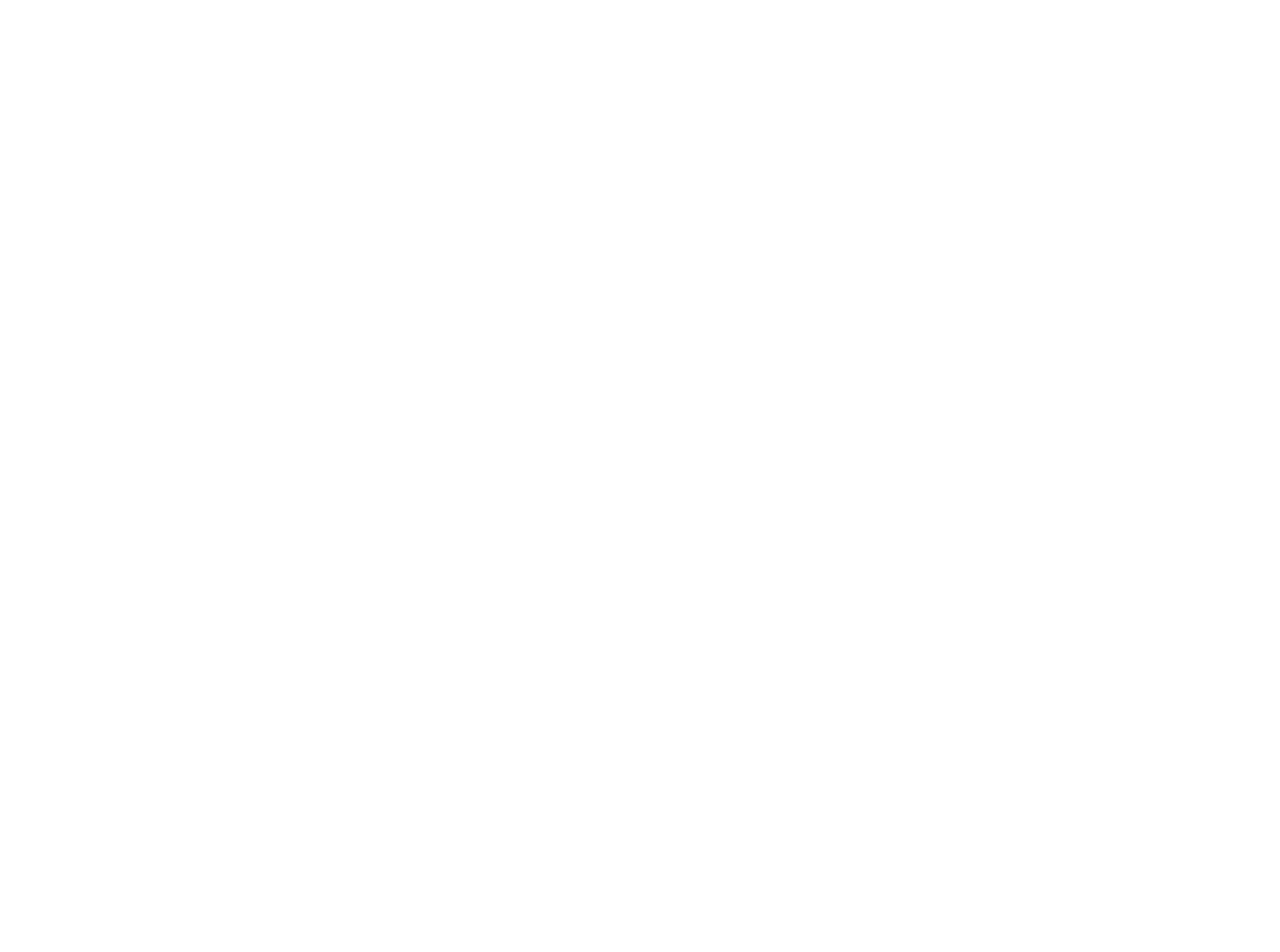
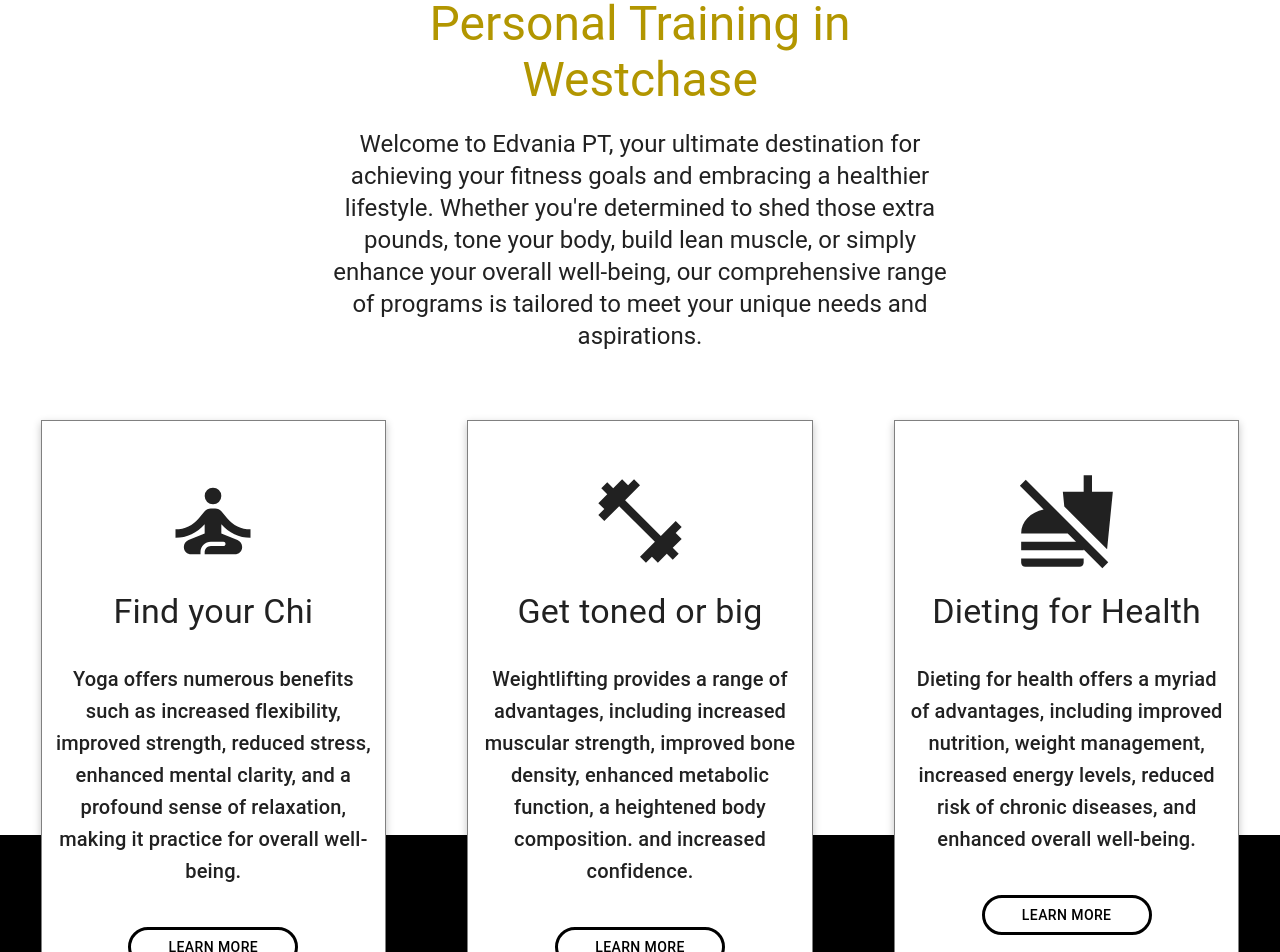
Before and after one commit to jamesdev4you/newpersonaltraining, a React (Create React App) app: page /about in a window 1280 px wide. Shown: the part 1180-2132 px from the top of the page. Built offline with nearby package versions, Linux system fonts and the light colour scheme.

Commit message:
homeoptions MVP

```diff
--- a/src/custom_components/Styled.js
+++ b/src/custom_components/Styled.js
@@ -13,3 +13,16 @@
   width: 170,
   marginTop: 10,
 }));
+
+export const WhiteButton = styled(MuiButton)(({ theme, pill }) => ({
+  borderRadius: pill ? theme.shape.pillRadius : theme.shape.borderRadius,
+  color: "black",
+  border: "black 3px solid",
+  "&:hover": {
+    color: "black",
+    border: "black 3px solid",
+  },
+  padding: 5,
+  width: 170,
+  marginTop: 10,
+}));
--- a/src/primary_component/Home.js
+++ b/src/primary_component/Home.js
@@ -1,12 +1,14 @@
 import React from "react";
 import Header from "../secondary_component/Header";
 import HomeOptions from "../secondary_component/HomeOptions";
+import HomeAbout from "../secondary_component/HomeAbout";
 
 export default function Home() {
   return (
     <div>
       <Header />
       <HomeOptions />
+      <HomeAbout />
     </div>
   );
 }
--- a/src/secondary_component/Header.js
+++ b/src/secondary_component/Header.js
@@ -6,7 +6,7 @@
 
 export default function Header() {
   return (
-    <Box sx={{ display: "flex", width: "100%", height: "1000px" }}>
+    <Box sx={{ display: "flex", width: "100%", height: "800px" }}>
       <Box
         sx={{
           width: "40%",
--- /dev/null
+++ b/src/secondary_component/HomeAbout.js
@@ -0,0 +1,8 @@
+import React from "react";
+import Box from "@mui/material/Box";
+
+const HomeAbout = () => {
+  return <Box sx={{}}></Box>;
+};
+
+export default HomeAbout;
--- a/src/secondary_component/HomeOptions.js
+++ b/src/secondary_component/HomeOptions.js
@@ -1,31 +1,118 @@
 import React from "react";
 import Box from "@mui/material/Box";
 import Typography from "@mui/material/Typography";
+import SelfImprovementIcon from "@mui/icons-material/SelfImprovement";
+import FitnessCenterIcon from "@mui/icons-material/FitnessCenter";
+import NoFoodIcon from "@mui/icons-material/NoFood";
+import { WhiteButton } from "../custom_components/Styled";
 
 const Options = [
   {
-    logo: "",
-    title: "",
-    desc: "",
+    logo: <SelfImprovementIcon sx={{ width: "100px", height: "100px" }} />,
+    title: "Find your Chi",
+    desc: "Yoga offers numerous benefits such as increased flexibility, improved strength, reduced stress, enhanced mental clarity, and a profound sense of relaxation, making it practice for overall well-being.",
   },
   {
-    logo: "",
-    title: "",
-    desc: "",
+    logo: <FitnessCenterIcon sx={{ width: "100px", height: "100px" }} />,
+    title: "Get toned or big",
+    desc: "Weightlifting provides a range of advantages, including increased muscular strength, improved bone density, enhanced metabolic function, a heightened body composition. and increased confidence. ",
   },
   {
-    logo: "",
-    title: "",
-    desc: "",
+    logo: <NoFoodIcon sx={{ width: "100px", height: "100px" }} />,
+    title: "Dieting for Health",
+    desc: "Dieting for health offers a myriad of advantages, including improved nutrition, weight management, increased energy levels, reduced risk of chronic diseases, and enhanced overall well-being.",
   },
 ];
 
+const Certifications = [];
+
 const HomeOptions = () => {
   return (
-    <Box sx={{ height: "1700px", width: "100%" }}>
-      <Typography></Typography>
-      <Typography></Typography>
-      <Typography></Typography>
+    <Box
+      sx={{
+        height: "auto",
+        width: "100%",
+        display: "flex",
+        flexDirection: "column",
+        justifyContent: "start",
+        alignItems: "center",
+        background: "linear-gradient(to bottom, white 90%, black 10%)",
+      }}
+    >
+      <Box sx={{ height: "300px", width: "100%" }}></Box>
+      <Box
+        sx={{
+          height: "400px",
+          width: "100%",
+
+          display: "flex",
+          flexDirection: "column",
+          justifyContent: "start",
+          alignItems: "center",
+          gap: "20px",
+          marginBottom: "100px",
+        }}
+      >
+        <Typography variant="h3" align="center" sx={{ width: "50%" }}>
+          Achieve Greatness
+        </Typography>
+        <Typography
+          variant="h3"
+          align="center"
+          sx={{ width: "50%", color: "error.dark" }}
+        >
+          Personal Training in Westchase
+        </Typography>
+        <Typography variant="h5" align="center" sx={{ width: "50%" }}>
+          Welcome to Edvania PT, your ultimate destination for achieving your
+          fitness goals and embracing a healthier lifestyle. Whether you're
+          determined to shed those extra pounds, tone your body, build lean
+          muscle, or simply enhance your overall well-being, our comprehensive
+          range of programs is tailored to meet your unique needs and
+          aspirations.
+        </Typography>
+      </Box>
+      <Box
+        sx={{
+          height: "550px",
+          width: "100%",
+
+          display: "flex",
+          alignItems: "start",
+          justifyContent: "space-around",
+        }}
+      >
+        {Options.map((item) => (
+          <Box
+            sx={{
+              height: "550px",
+              width: "27%",
+              zIndex: "1",
+
+              paddingTop: "50px",
+              gap: "20px",
+              display: "flex",
+              flexDirection: "column",
+              alignItems: "center",
+              border: "1px solid grey",
+              backgroundColor: "white",
+              boxShadow: "rgba(0, 0, 0, 0.24) 0px 3px 8px",
+            }}
+          >
+            {item.logo}
+            <Typography align="center" variant="h4">
+              {item.title}
+            </Typography>
+            <Typography align="center" variant="h6" sx={{ padding: "10px" }}>
+              {item.desc}
+            </Typography>
+            <WhiteButton variant="outlined" pill>
+              {" "}
+              Learn More
+            </WhiteButton>
+          </Box>
+        ))}
+      </Box>
     </Box>
   );
 };
```
